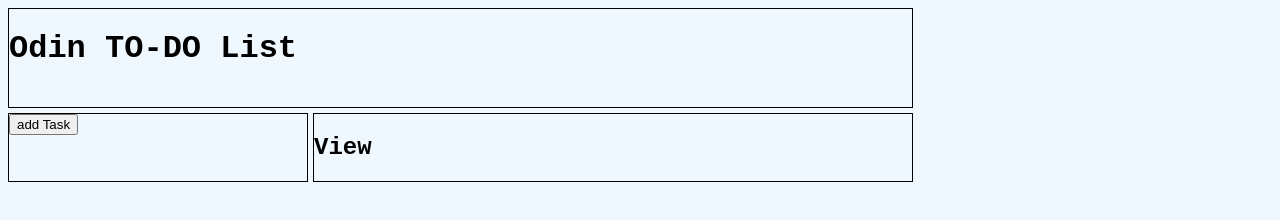
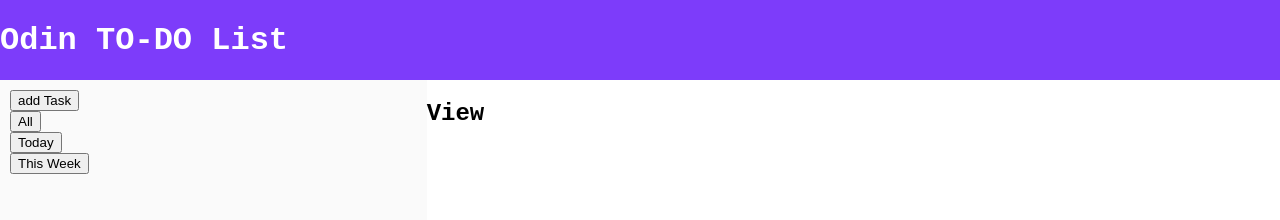
Before and after one commit to EliasBach/odin-js-4, a website built with webpack: page src/template.html in a window 1280 px wide. Built offline with nearby package versions, Linux system fonts and the light colour scheme.

Commit message:
basic buttons and styling

```diff
--- a/src/styles.css
+++ b/src/styles.css
@@ -1,21 +1,24 @@
 body {
     font-family: 'Courier New', Courier, monospace;
-    background-color: aliceblue;
+    margin: 0px;
 }
 
 .layout {
     display: grid;
-    grid-template-rows: 100px auto;
-    grid-template-columns: 300px 600px;
-    gap: 5px
-}
-
-.layout > * {
-    border-style: solid;
-    border-width: 1px;
+    grid-template-rows: 80px 800px;
+    grid-template-columns: 1fr 2fr;
 }
 
 .header {
     grid-column-start: 1;
     grid-column-end: 3;
+    color: white;
+    font-weight: bold;
+    background-color: rgb(125, 60, 250);
+    align-content: center;
 }
+
+.sidebar{
+    background-color: rgb(250, 250, 250);
+    padding: 10px;
+}
--- a/src/template.html
+++ b/src/template.html
@@ -10,8 +10,14 @@
         <div class="header">
             <h1>Odin TO-DO List</h1>
         </div>
-        <div class="side-bar">
+        <div class="sidebar">
             <button class="add" id="add_task">add Task</button>
+            <br>
+            <button class="view">All</button>
+            <br>
+            <button class="view">Today</button>
+            <br>
+            <button class="view">This Week</button>
         </div>
         <div class="container">
             <h2>View</h2>
```
